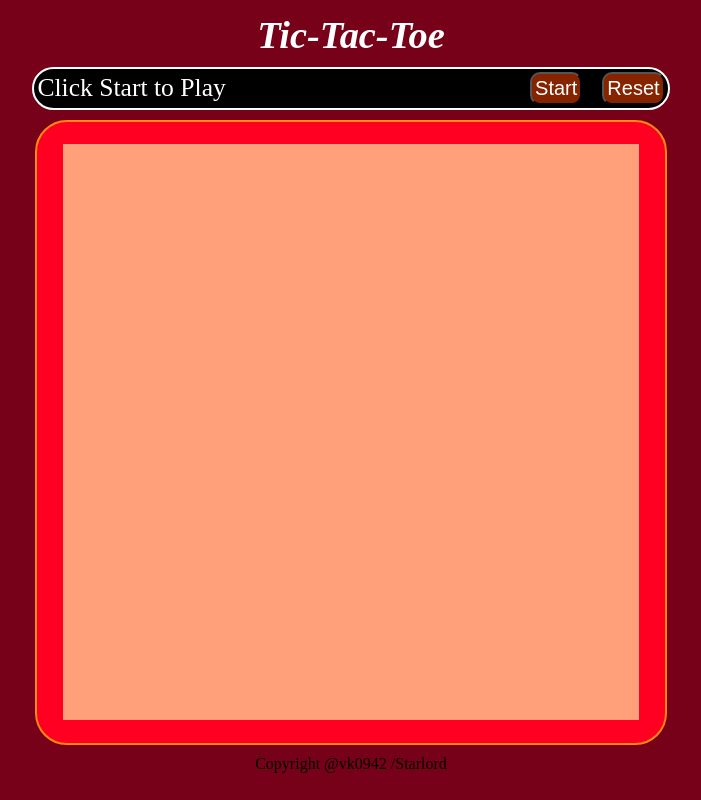
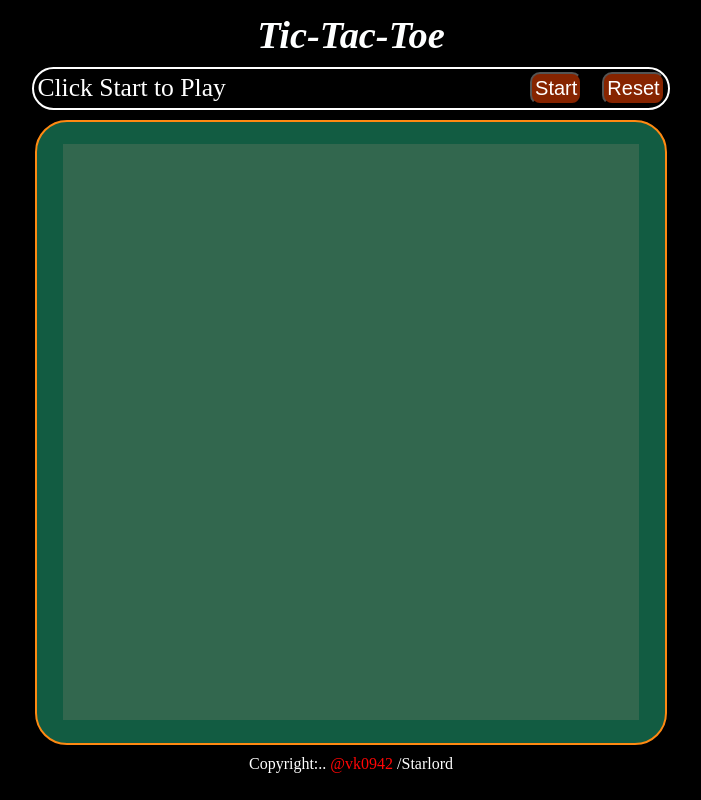
Before and after one commit to vk0942/Tic-Tac-Toe, a plain HTML site: page index.html in a window 1280 px wide. Shown: the whole page, without its empty margins (289-990 px from the left). Drawn offline with Linux system fonts and the light colour scheme.

Commit message:
some changes

```diff
--- a/index.html
+++ b/index.html
@@ -22,6 +22,6 @@
        </div>
     </div>
 
-    <footer>Copyright @vk0942 /Starlord</footer>
+    <footer>Copyright:.. <a href="https://github.com/vk0942/Tic-Tac-Toe">@vk0942</a> /Starlord</footer>
 </body>
 </html>
--- a/style.css
+++ b/style.css
@@ -6,7 +6,7 @@ body{
     flex-direction: column;
     align-items:center;
     gap:10px;
-    background:rgb(119, 1, 25);
+    background:rgb(0, 0, 0);
 }
 
 header{
@@ -25,7 +25,7 @@ header{
     grid-template-columns: repeat(3,1fr);
     width:45vw;
     height:45vw;
-    background-color:lightsalmon;
+    background-color:rgb(50, 103, 78);
     gap:0;
     margin:0;
     padding:0;
@@ -58,7 +58,7 @@ header{
     background-color: black;
 }
 .block{
-    border:1px solid rgb(54, 3, 240);
+    border:1px solid rgb(255, 255, 255);
     width:14.8vw;
     height:14.8vw;
     display:flex;
@@ -71,7 +71,7 @@ header{
 }
 .Board_background{
     border:2px solid rgb(255, 137, 18);
-    background-color: rgb(255, 0, 34);
+    background-color: rgb(18, 92, 66);
     width:49vw;
     height:48.5vw;
     display:flex;
@@ -79,3 +79,16 @@ header{
     justify-content: center;
     border-radius:2rem;
 }
+footer{
+    position:relative;
+    bottom:0;
+    color:white;
+}
+
+a{
+    color:rgb(255, 5, 5);
+    text-decoration: none;
+}
+a:hover{
+    color:white;
+}
```
